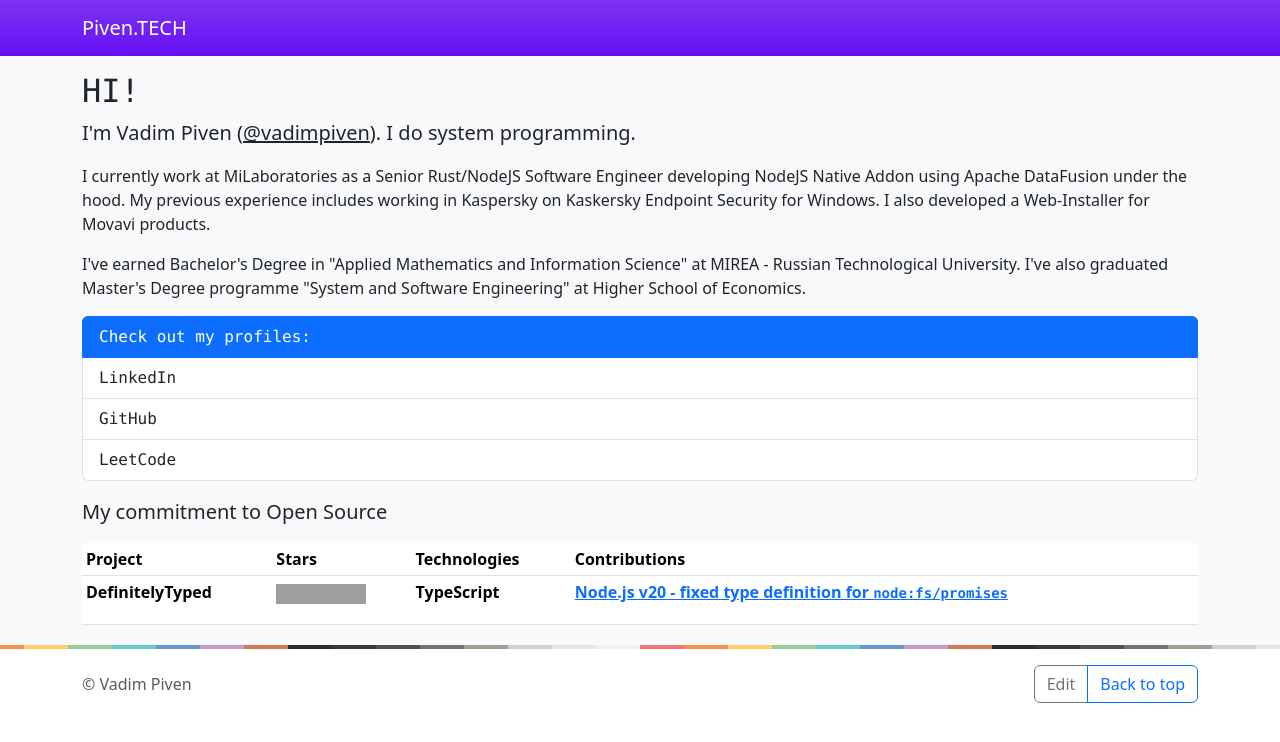
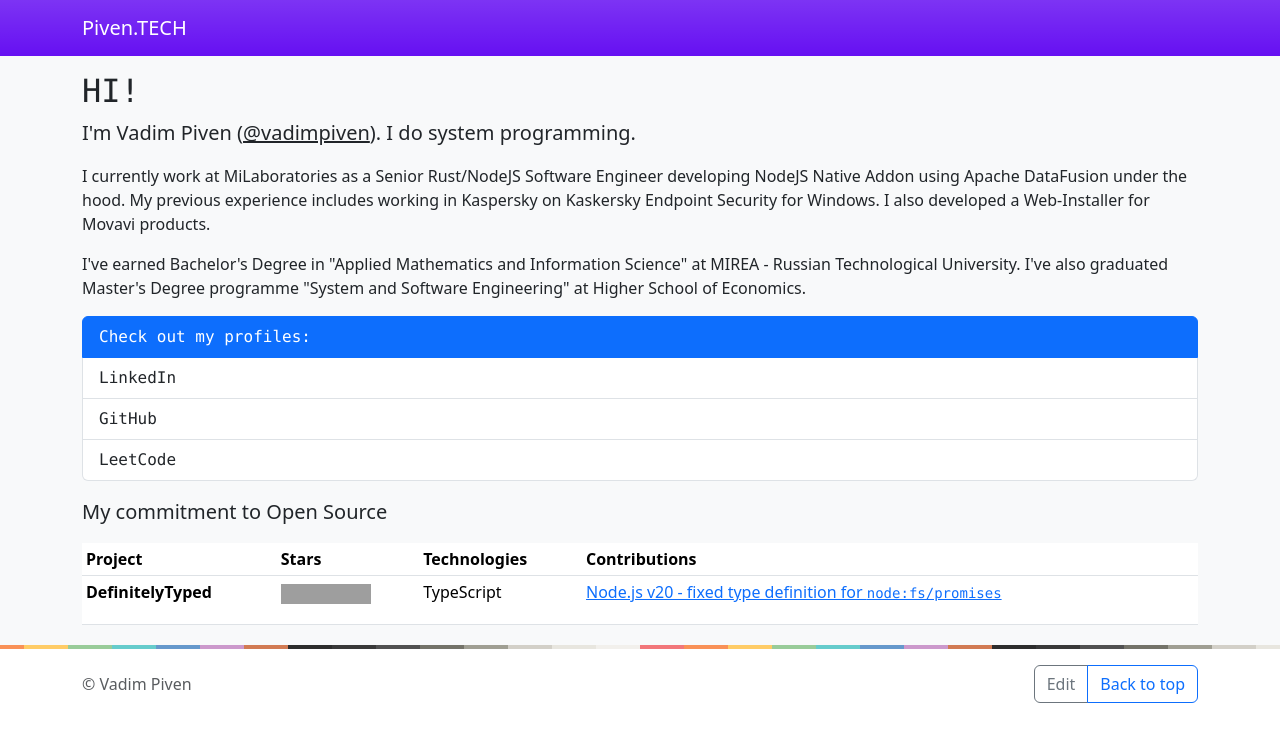
Before and after one commit to vadimpiven/vadimpiven, a Jekyll site: the page built from index.html, in a window 1280 px wide. Shown: the top 742 px of the page. Built offline with Jekyll 4.4.1, drawn with Linux system fonts in a browser that asks for light colours; grey boxes are pictures that could not be loaded.

Commit message:
Update index.html

```diff
--- a/index.html
+++ b/index.html
@@ -20,7 +20,7 @@
 <p class="lead">My commitment to Open Source</p>
 <div class="table-responsive">
   <table class="table table-sm table-hover">
-    <thead>
+    <thead class="thead-info">
       <tr>
         <th scope="col">Project</th>
         <th scope="col">Stars</th>
@@ -30,10 +30,10 @@
     </thead>
     <tbody>
       <tr>
-        <th>DefinitelyTyped</th>
-        <th><img src="https://img.shields.io/github/stars/DefinitelyTyped/DefinitelyTyped"></th>
-        <th>TypeScript</th>
-        <th>
+        <th scope="row">DefinitelyTyped</th>
+        <td><img src="https://img.shields.io/github/stars/DefinitelyTyped/DefinitelyTyped"></td>
+        <td>TypeScript</td>
+        <td>
           <ul class="list-unstyled">
              <li>
                 <a href="https://github.com/DefinitelyTyped/DefinitelyTyped/pull/73558">
@@ -41,7 +41,7 @@
                 </a>
              </li>
           </ul>
-        </th>
+        </td>
       </tr>
     </tbody>
   </table>
```
